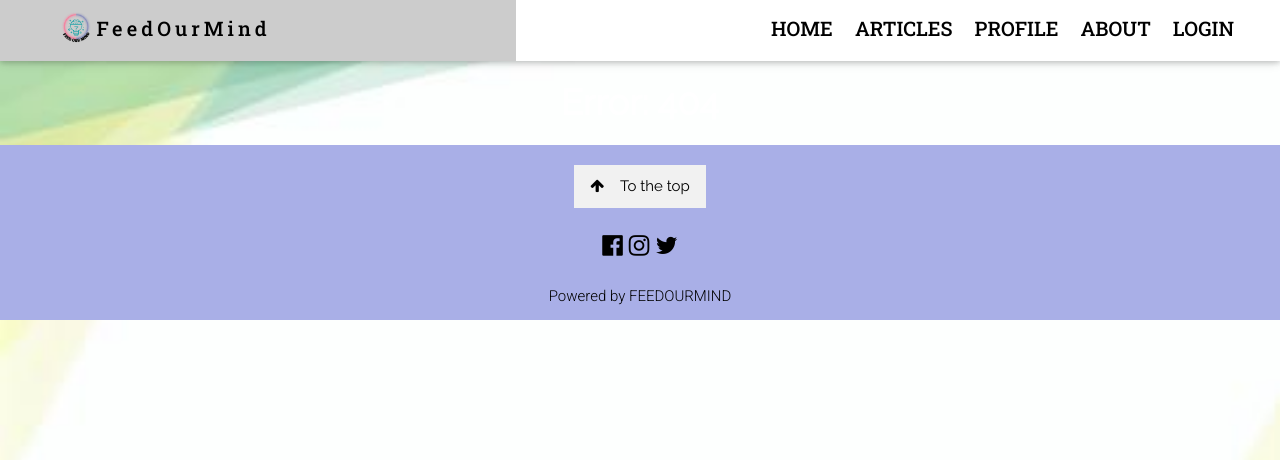
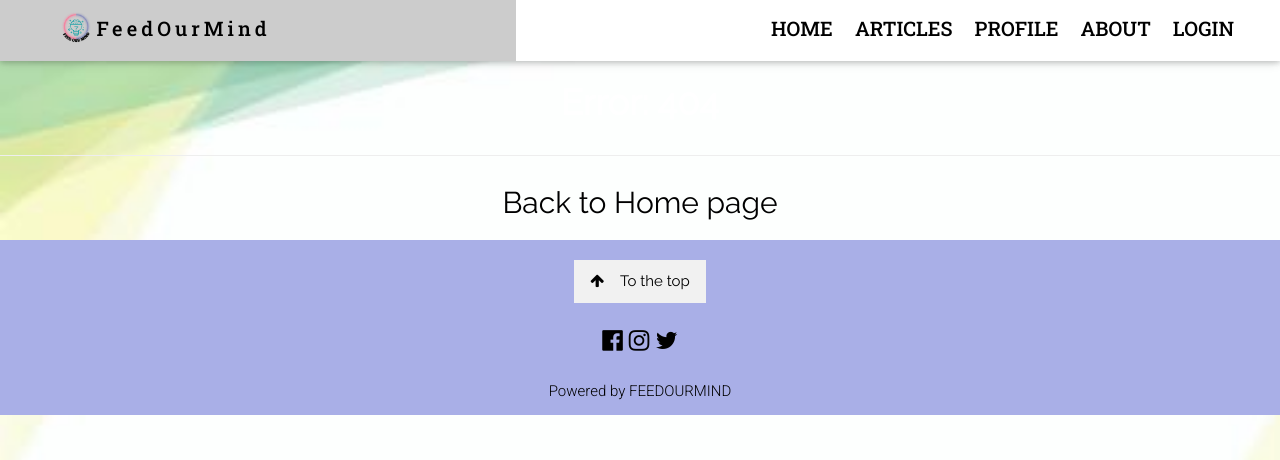
Before and after one commit to sky1220gtx/FEEDOURMIND_EDIT, a PHP site: template app/views/404/404.php in a window 1280 px wide. Shown: the top 460 px of the page. Run offline with PHP 8.4, Linux system fonts and the light colour scheme; the template is opened without the code that fills it, so the values that code supplies are empty; some libraries are stand-ins or nearby versions.

Commit message:
added link back to home page in 404 error page

```diff
--- a/app/views/404/404.php
+++ b/app/views/404/404.php
@@ -1 +1,3 @@
 <h1>Error: 404</h1>
+<hr>
+<h2><a href="./">Back to Home page</a></h2>
```
